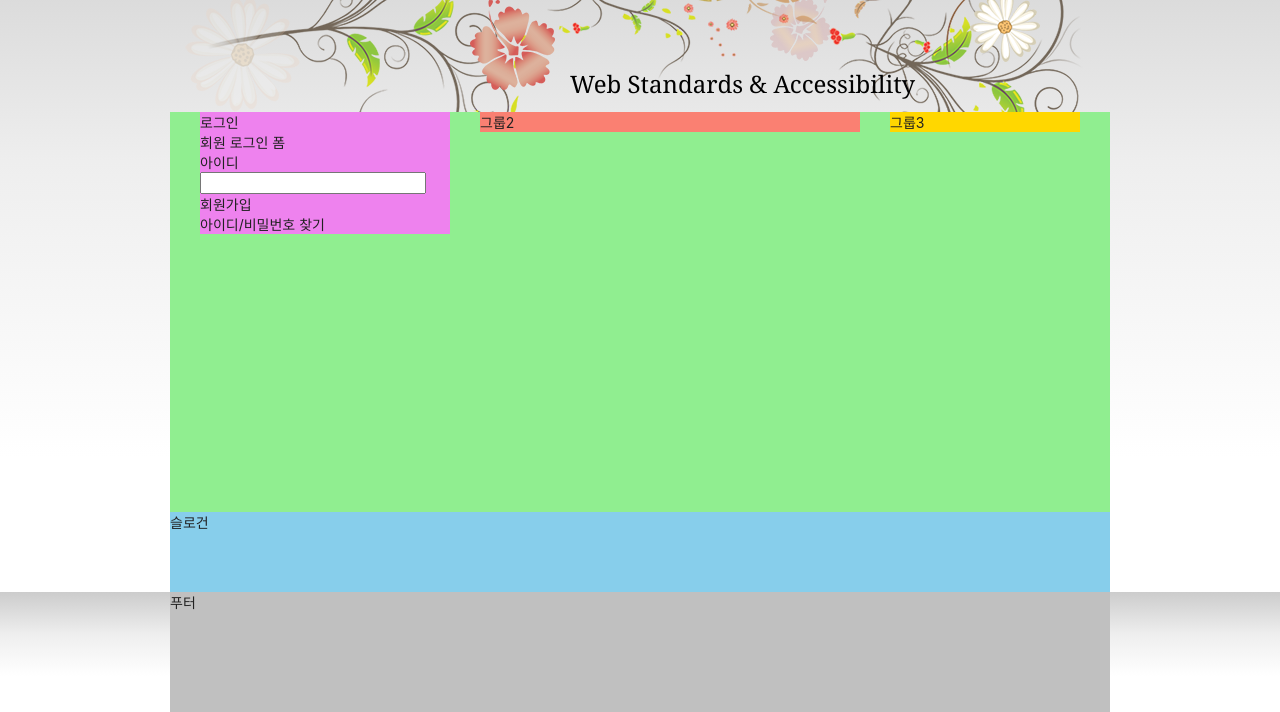
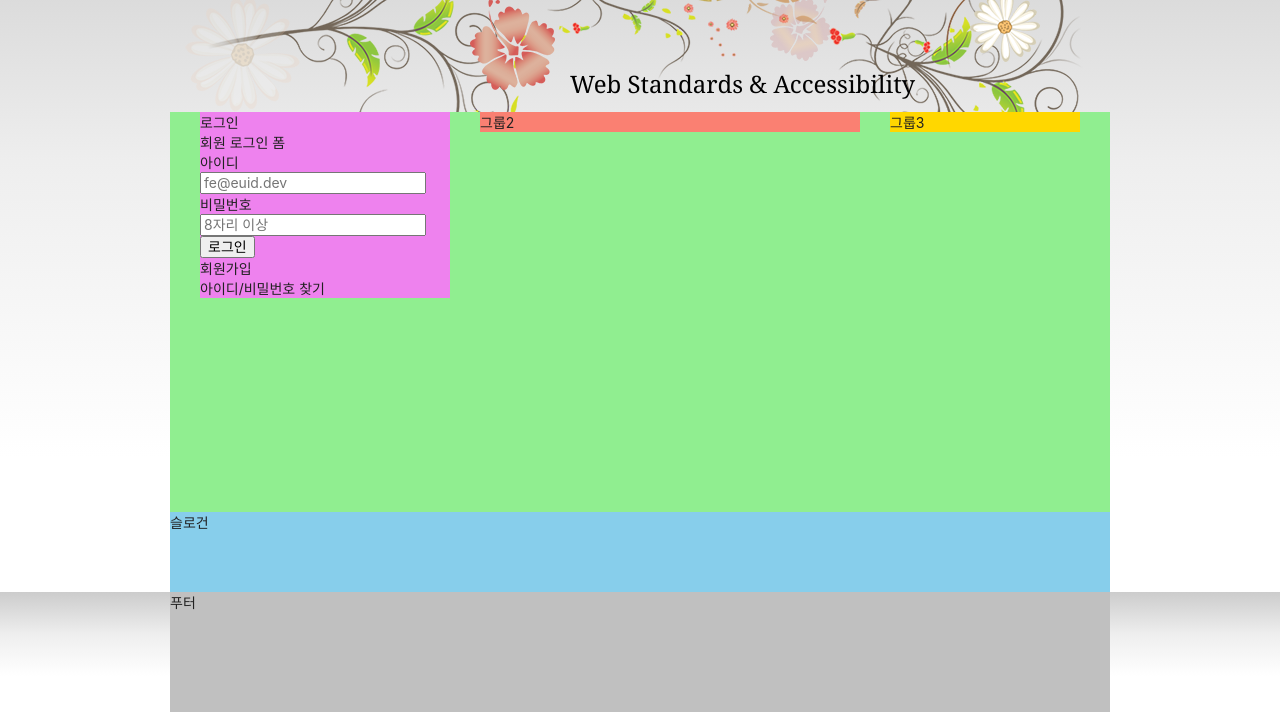
Before and after one commit to BrightSton/HTML5, a plain HTML site: page index.html in a window 1280 px wide. Shown: the part 135-847 px from the top of the page. Drawn offline with Linux system fonts and the light colour scheme; a web font is replaced by a local one.

Commit message:
로그인 콘텐츠 일부 마크업 완료

```diff
--- a/index.html
+++ b/index.html
@@ -157,13 +157,34 @@
       <div class="group group1">
         <section class="login">
           <h2 class="login-title">로그인</h2>
-          <form action="" class="login-form">
+          <form
+            action="https://formspree.io/seulbinim@gmail.com"
+            class="login-form"
+            method="POST"
+          >
             <fieldset>
               <legend>회원 로그인 폼</legend>
               <div class="user-email">
                 <label for="userEmail">아이디</label
-                ><input type="email" id="userEmail" />
+                ><input
+                  type="email"
+                  id="userEmail"
+                  name="userEmail"
+                  placeholder="fe@euid.dev"
+                  required
+                />
               </div>
+              <div class="user-pw">
+                <label for="userPW">비밀번호</label
+                ><input
+                  type="password"
+                  id="userPW"
+                  name="userPW"
+                  placeholder="8자리 이상"
+                  required
+                />
+              </div>
+              <button type="submit" class="login-button">로그인</button>
             </fieldset>
           </form>
           <ul class="sign">
```
